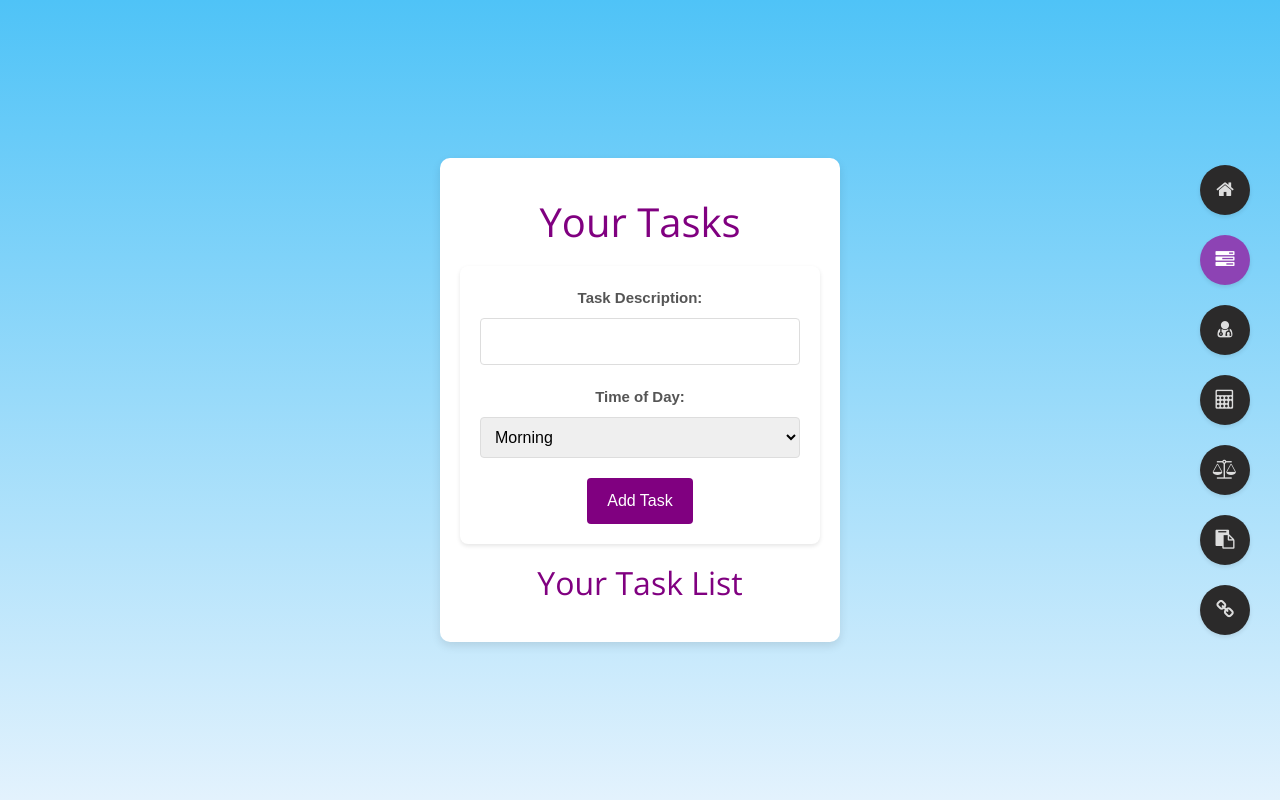
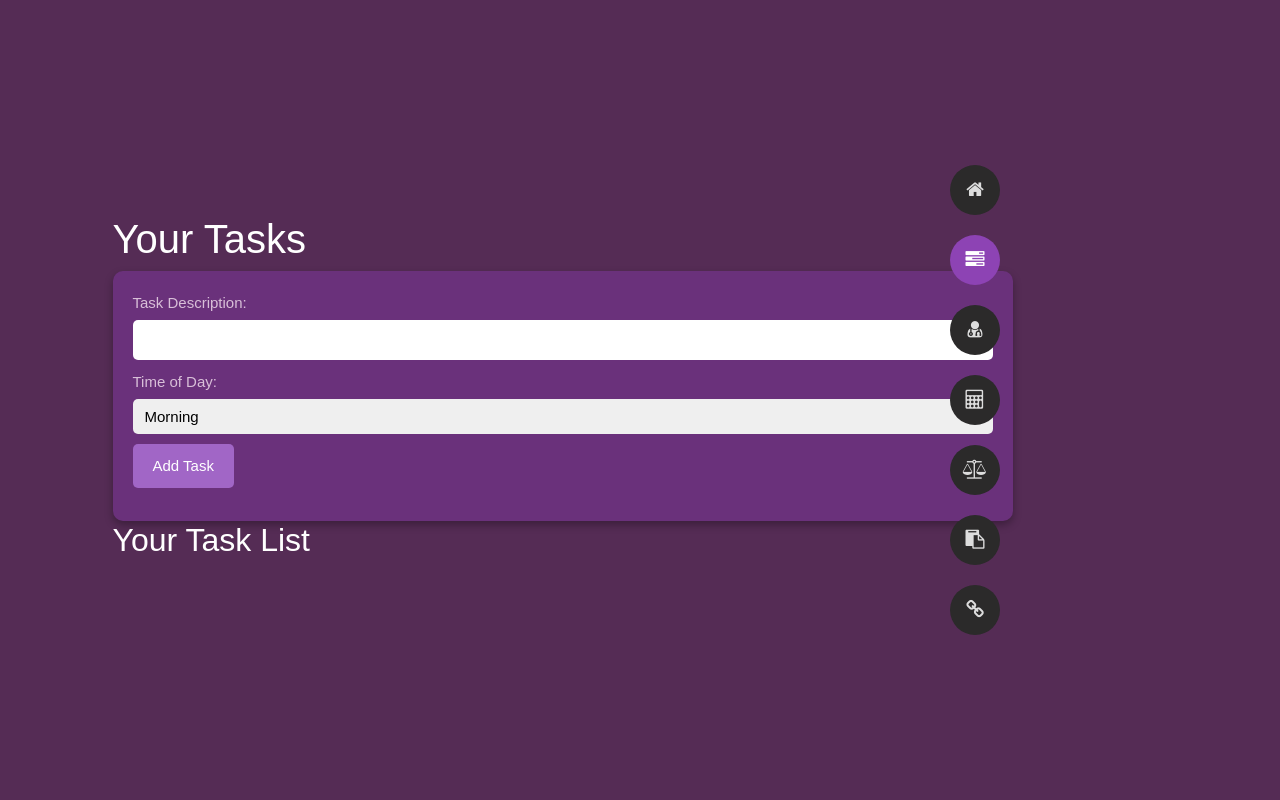
Before and after one commit to ZAR0X/well-ease, a Flask app: page /tasks in a window 1280 px wide. Run offline with Flask 3, Linux system fonts and the light colour scheme; the visitor is signed in with stand-in values (Sample User, id 1); data that the repository does not hold is empty; some libraries are stand-ins or nearby versions.

Commit message:
frontend

```diff
--- a/static/css/profile.css
+++ b/static/css/profile.css
@@ -1,7 +1,7 @@
 /* General Styling */
 body {
     font-family: Arial, sans-serif;
-    background: linear-gradient(to bottom, #4FC3F7, #E3F2FD);
+    background: linear-gradient(to bottom, #b000b2, #E3F2FD);
     display: flex;
     flex-direction: column;
     align-items: center;
@@ -12,12 +12,12 @@
 
 header h1 {
     font-size: 40px;
-    color: #1565C0;
+    color: white;
     margin: 0;
 }
 
 header p {
-    color: #555;
+    color: white;
     font-size: 15px;
     text-align: center;
 }
@@ -165,7 +165,7 @@
 }
 
 button {
-    background-color: purple;
+    background-color: #1565C0;
     color: white;
     padding: 10px 20px;
     border: none;
--- /dev/null
+++ b/static/css/task.css
@@ -0,0 +1,81 @@
+body {
+    background-color: #4B2354; /* Dark purple background to match BMI page */
+    color: #FFFFFF; /* White text for visibility */
+    font-family:-apple-system, BlinkMacSystemFont, "Segoe UI", Roboto, "Helvetica Neue", Arial, "Noto Sans", sans-serif, "Apple Color Emoji", "Segoe UI Emoji", "Segoe UI Symbol", "Noto Color Emoji";
+    margin: 0;
+    padding: 0;
+    display: flex;
+    flex-direction: column;
+    align-items: center;
+    height: 100vh;
+}
+
+h1, h2 {
+    color: white; /* Purple gradient tone for headings */
+}
+
+form {
+    background-color: #6A317B; /* Slightly lighter purple for forms */
+    padding: 20px;
+    border-radius: 10px;
+    box-shadow: 0 4px 8px rgba(0, 0, 0, 0.3);
+    width: 900px;
+    height: 250px;
+}
+
+div {
+    margin-bottom: 10px;
+}
+
+label {
+    display: block;
+    margin-bottom: 5px;
+    color: #D8BFD8; /* Soft lavender for text labels */
+}
+
+input, select {
+    width: 100%;
+    padding: 8px;
+    border: none;
+    border-radius: 5px;
+}
+
+button {
+    background-color: #A166C6; /* Vibrant purple for buttons */
+    color: #FFFFFF;
+    border: none;
+    border-radius: 5px;
+    padding: 10px 20px;
+    cursor: pointer;
+
+}
+
+button:hover {
+    background-color: #8A2BE2; /* Darker purple for hover effect */
+}
+
+ul {
+    list-style-type: none;
+    padding: 0;
+    width: 300px;
+}
+
+li {
+    background-color: #6A317B;
+    padding: 10px;
+    border-radius: 5px;
+    margin-bottom: 5px;
+    display: flex;
+    justify-content: space-between;
+    align-items: center;
+    width: 900px;
+
+}
+.POST{
+    background-color: #6A317B; /* Slightly lighter purple for forms */
+    padding: 20px;
+    border-radius: 10px;
+    box-shadow: 0 4px 8px rgba(0, 0, 0, 0.3);
+    width: 200px;
+    height: 110px;
+}
--- a/templates/leaderboard.html
+++ b/templates/leaderboard.html
@@ -20,7 +20,7 @@
     <!-- CSS Skin File -->
     <link href="/static/css/skin.css" rel="stylesheet">
     <!-- Custom CSS for Leaderboard Page -->
-    <link href="/static/css/profile.css" rel="stylesheet">
+    <link href="/static/css/leaderboard.css" rel="stylesheet">
     <!-- Favicons -->
     <link rel="shortcut icon" href="/static/img/favicon.png" type="image/x-icon">
     <!-- Live Style Switcher - demo only -->
--- a/templates/profile.html
+++ b/templates/profile.html
@@ -20,7 +20,7 @@
     <!-- CSS Skin File -->
     <link href="/static/css/skin.css" rel="stylesheet">
     <!-- Custom CSS for Profile Page -->
-    <link href="/static/css/profile.css" rel="stylesheet">
+    <link href="/static/css/account.css" rel="stylesheet">
     <!-- Favicons -->
     <link rel="shortcut icon" href="/static/img/favicon.png" type="image/x-icon">
     <!-- Live Style Switcher - demo only -->
--- a/templates/tasks.html
+++ b/templates/tasks.html
@@ -16,11 +16,12 @@
     <link href="/static/css/font-awesome.min.css" rel="stylesheet">
     <link href="/static/css/preloader.min.css" rel="stylesheet">
     <link href="/static/css/chat.css" rel="stylesheet">
+    <link href="/static/css/task.css" rel="stylesheet">
     <link href="/static/css/style.css" rel="stylesheet">
     <!-- CSS Skin File -->
     <link href="/static/css/skin.css" rel="stylesheet">
     <!-- Custom CSS for Tasks Page -->
-    <link href="/static/css/profile.css" rel="stylesheet">
+
     <!-- Favicons -->
     <link rel="shortcut icon" href="/static/img/favicon.png" type="image/x-icon">
     <!-- Live Style Switcher - demo only -->
@@ -125,7 +126,7 @@
             <li>
                 {{ task.description }} - {{ task.time_of_day }}
                 {% if not task.completed %}
-                <form method="POST" action="{{ url_for('complete_task', task_id=task.id) }}" style="display:inline;">
+                <form  class="POST" action="{{ url_for('complete_task', task_id=task.id) }}" style="display:inline;">
                     <button type="submit">Mark as Completed</button>
                 </form>
                 {% else %}
```
Also changed, not shown: static/css/account.css (added, +45 -0 lines), static/css/leaderboard.css (added, +48 -0 lines).
